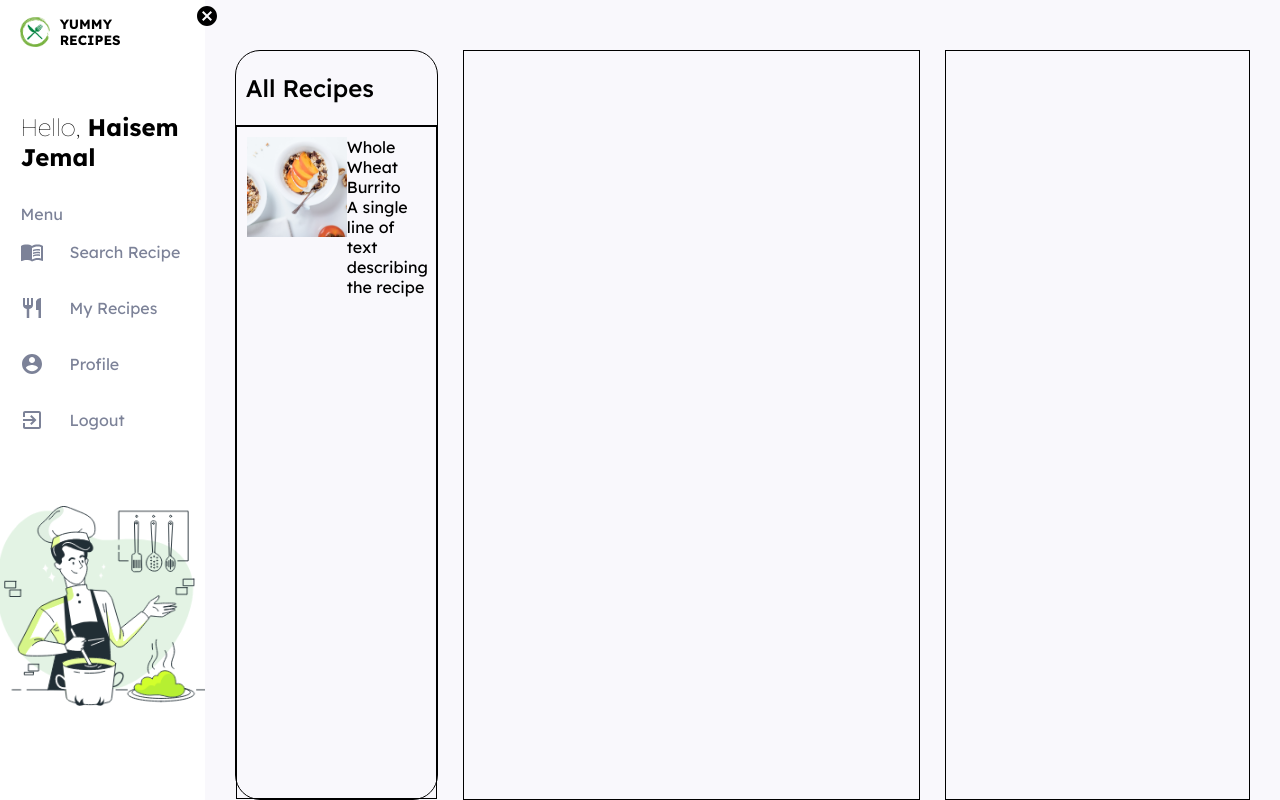
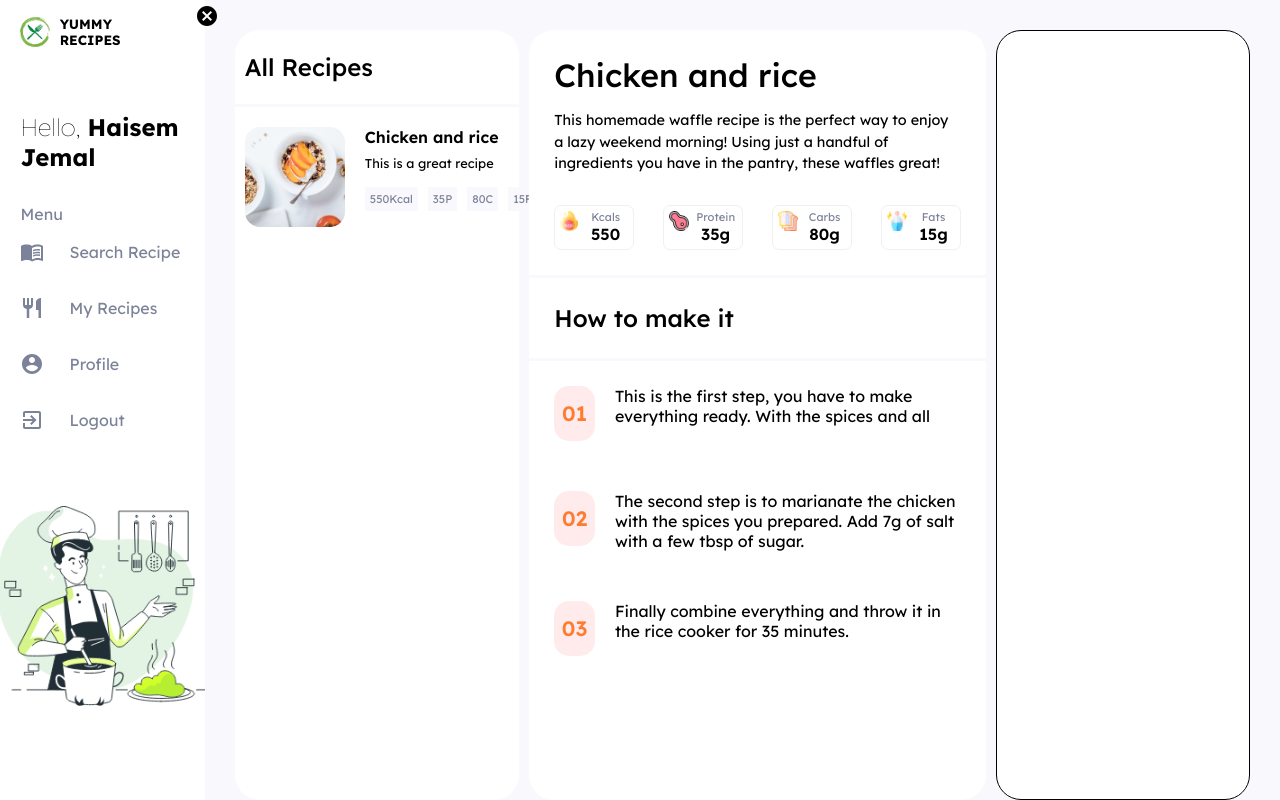
Before and after one commit to Haisem-j/client-startup, a React (Create React App) app: page /recipe in a window 1280 px wide. Built offline with nearby package versions, Linux system fonts and the light colour scheme.

Commit message:
completed the side recipe panel and main instructions panel

```diff
--- a/src/components/FullRecipePage/ContentContainer/recipeContentContainer.scss
+++ b/src/components/FullRecipePage/ContentContainer/recipeContentContainer.scss
@@ -4,6 +4,6 @@
     display: flex;
     justify-content: space-between;
     padding: 0 30px;
-    padding-top: 50px;
+    padding-top: 30px;
     min-height: 100vh;
 }
--- a/src/components/FullRecipePage/MainRecipe/index.jsx
+++ b/src/components/FullRecipePage/MainRecipe/index.jsx
@@ -1,8 +1,62 @@
+import recipes from "../../../dummydata";
 
 function MainRecipe() {
+  const renderInstructions = () => {
+    return recipes[0].instructions.map((step, index) => {
+      return (
+        <div className="m-recipe-steps-details">
+          <div className="m-recipe-steps-details-step-number">0{index + 1}</div>
+          <div className="m-recipe-steps-details-step">
+            {step}
+          </div>
+        </div>
+      );
+    });
+  };
   return (
     <div className="main-recipe-container">
-
+      <div className="m-recipe-container-details">
+        <div className="m-recipe-container-details-title">
+          {recipes[0].name}
+        </div>
+        <div className="m-recipe-container-details-description">
+          {recipes[0].longDescription}
+        </div>
+        <div className="m-recipe-container-details-tags-container">
+          <div className="m-recipe-container-details-tag">
+            <img src="./images/recipeImages/cals.png" alt="cals" />
+            <div className="m-recipe-container-details-tag-description">
+              <p>Kcals</p>
+              <span>{recipes[0].nutrients.calories}</span>
+            </div>
+          </div>
+          <div className="m-recipe-container-details-tag">
+            <img src="./images/recipeImages/meat.png" alt="protein" />
+            <div className="m-recipe-container-details-tag-description">
+              <p>Protein</p>
+              <span>{recipes[0].nutrients.protien}g</span>
+            </div>
+          </div>
+          <div className="m-recipe-container-details-tag">
+            <img src="./images/recipeImages/carbs.png" alt="cals" />
+            <div className="m-recipe-container-details-tag-description">
+              <p>Carbs</p>
+              <span>{recipes[0].nutrients.carbs}g</span>
+            </div>
+          </div>
+          <div className="m-recipe-container-details-tag">
+            <img src="./images/recipeImages/fats.png" alt="cals" />
+            <div className="m-recipe-container-details-tag-description">
+              <p>Fats</p>
+              <span>{recipes[0].nutrients.fats}g</span>
+            </div>
+          </div>
+        </div>
+      </div>
+      <div className="m-recipe-container-steps">
+        <div className="m-recipe-steps-title">How to make it</div>
+        {renderInstructions()}
+      </div>
     </div>
   );
 }
--- a/src/components/FullRecipePage/MainRecipe/mainRecipe.scss
+++ b/src/components/FullRecipePage/MainRecipe/mainRecipe.scss
@@ -1,4 +1,98 @@
 .main-recipe-container{
-    border: solid black 0.5px;
     width: 45%;
+    border-radius: 25px;
+    display: flex;
+    flex-direction: column;
+    background-color: white;
 }
+
+.m-recipe-container-details{
+    display: flex;
+    flex-direction: column;
+    padding: 25px;
+    border-bottom: solid $backgroundGrey 3px;
+
+}
+
+.m-recipe-container-details-title{
+    font-size: 2rem;
+    font-weight: 500;
+    margin-bottom: 15px;
+}
+
+.m-recipe-container-details-description{
+    line-height: 1.5;
+    font-size: 0.9rem;
+    margin-bottom: 30px;
+}
+
+.m-recipe-container-details-tags-container{
+
+    display: flex;
+    align-items: center;
+    justify-content: space-between;
+}
+
+.m-recipe-container-details-tag{
+    border: solid rgb(240, 240, 240) 0.5px;
+    border-radius: 7px;
+    width: 75px;
+    display: flex;
+    height: 45px;
+    width: 80px;
+    img {
+        height: 20px;
+        margin-left: 5px;
+        margin-top: 5px;
+    }
+}
+.m-recipe-container-details-tag-description{
+        width: 80%;
+        display: flex;
+        flex-direction: column;
+        align-items: center;
+        justify-content: center;
+
+        p {
+            color: $sideBarFont;
+            font-size: 0.7rem;
+        }
+
+        span {
+            font-weight: 600;
+        }
+}
+
+.m-recipe-container-steps{
+}
+
+.m-recipe-steps-title{
+    font-size: 1.5rem;
+    font-weight: 500;
+    border-bottom: solid $backgroundGrey 3px;
+    padding: 25px;
+}
+
+.m-recipe-steps-details{
+    padding: 25px;
+    display: flex;
+}
+
+.m-recipe-steps-details-step-number{
+    height: 55px;
+    width: 10%;
+    display: flex;
+    justify-content: center;
+    align-items: center;
+    font-size: 1.3rem;
+    font-weight: 600;
+    background-color: #FFEBEB;
+    color: #FD7C32;
+    margin-right: 20px;
+    border-radius: 15px;
+
+}
+
+.m-recipe-steps-details-step{
+    width: 85%;
+}
--- a/src/components/FullRecipePage/RecipeDetails/recipeDetails.scss
+++ b/src/components/FullRecipePage/RecipeDetails/recipeDetails.scss
@@ -1,4 +1,8 @@
 .recipe-details-container{
     border: solid black 0.5px;
-    width: 30%;
+    width: 25%;
+    border-radius: 25px;
+    display: flex;
+    flex-direction: column;
+    background-color: white;
 }
--- a/src/components/FullRecipePage/SideRecipes/index.jsx
+++ b/src/components/FullRecipePage/SideRecipes/index.jsx
@@ -1,27 +1,35 @@
+import recipes from "../../../dummydata";
 
 function SideRecipes() {
+  const renderRecipes = () => {
+    return recipes.map((recipe) => {
       return (
-      <div className="side-recipes-container">
-          <div className="side-recipes-title">
-            All Recipes
-          </div>
-          <div className="side-recipes-all">
         <div className="side-recipes-recipe">
           <div className="side-recipes-recipe-image">
-                <img src="/images/recipeImages/t_recipe.png" alt="recipe"/>
-                {/* <div className="side-recipes-recipe-gradient"></div> */}
+            <img src={recipe.image} alt="recipe" />
           </div>
           <div className="side-recipes-recipe-details">
-                <div className="side-recipes-recipe-details-titl">Whole Wheat Burrito</div>
-                <p>A single line of text describing the recipe</p>
+            <div className="side-recipes-recipe-details-title">
+              {recipe.name}
+            </div>
+            <p>{recipe.shortDescription}</p>
             <div className="side-recipes-recipe-tags">
-                  <div className="side-recipes-recipe-tag"></div>
-                  <div className="side-recipes-recipe-tag"></div>
-                  <div className="side-recipes-recipe-tag"></div>
-                  <div className="side-recipes-recipe-tag"></div>
+              <div className="side-recipes-recipe-tag">{recipe.nutrients.calories}Kcal</div>
+              <div className="side-recipes-recipe-tag">{recipe.nutrients.protien}P</div>
+              <div className="side-recipes-recipe-tag">{recipe.nutrients.carbs}C</div>
+              <div className="side-recipes-recipe-tag">{recipe.nutrients.fats}F</div>
             </div>
           </div>
         </div>
+      );
+    });
+  };
+
+  return (
+    <div className="side-recipes-container">
+      <div className="side-recipes-title">All Recipes</div>
+      <div className="side-recipes-all">
+        {renderRecipes()}
       </div>
     </div>
   );
--- a/src/components/FullRecipePage/SideRecipes/sideRecipes.scss
+++ b/src/components/FullRecipePage/SideRecipes/sideRecipes.scss
@@ -1,9 +1,9 @@
 .side-recipes-container{
-    border: solid black 0.5px;
-    width: 20%;
+    width: 28%;
     border-radius: 25px;
     display: flex;
     flex-direction: column;
+    background-color: white;
 
 }
 
@@ -14,24 +14,50 @@
     display: flex;
     align-items: center;
     padding-left: 10px;
-    border-bottom: solid black 0.5px;
+    border-bottom: solid $backgroundGrey 3px;
 }
 
 .side-recipes-all{
-    border: solid black 0.5px;
     height: 90%;
     padding: 10px;
 }
 
 .side-recipes-recipe{
     display: flex;
-    height: 20%;
-
-
-
+    margin-top: 10px;
+    margin-bottom: 20px;
     img{
         height: 100px;
         width: 100px;
         object-fit: cover;
+        border-radius: 15px;
     }
 }
+
+.side-recipes-recipe-details{
+    margin-left: 20px;
+
+    p{
+        font-size: 0.8rem;
+    }
+}
+
+.side-recipes-recipe-details-title{
+    font-weight: 600;
+    font-size: 1rem;
+    margin-bottom: 8px;
+}
+
+
+.side-recipes-recipe-tags{
+    display: flex;
+    margin-top: 16px;
+}
+.side-recipes-recipe-tag{
+    padding: 5px;
+    font-size: 0.7rem;
+    margin-right: 10px;
+    color: $sideBarFont;
+    background-color: $backgroundGrey;
+}
+// 467 x 174
--- /dev/null
+++ b/src/dummydata.js
@@ -0,0 +1,21 @@
+let recipes = [
+    {
+        name: "Chicken and rice",
+        shortDescription: "This is a great recipe",
+        longDescription: "This homemade waffle recipe is the perfect way to enjoy a lazy weekend morning! Using just a handful of ingredients you have in the pantry, these waffles great!",
+        nutrients: {
+            calories: 550,
+            protien: 35,
+            carbs: 80,
+            fats: 15
+        },
+        instructions: [
+            "This is the first step, you have to make everything ready. With the spices and all",
+            "The second step is to marianate the chicken with the spices you prepared. Add 7g of salt with a few tbsp of sugar.",
+            "Finally combine everything and throw it in the rice cooker for 35 minutes."
+        ],
+        image: '/images/recipeImages/t_recipe.png'
+    }
+]
+
+export default recipes;
```
Lines whose indentation alone changed are shown as unchanged.
